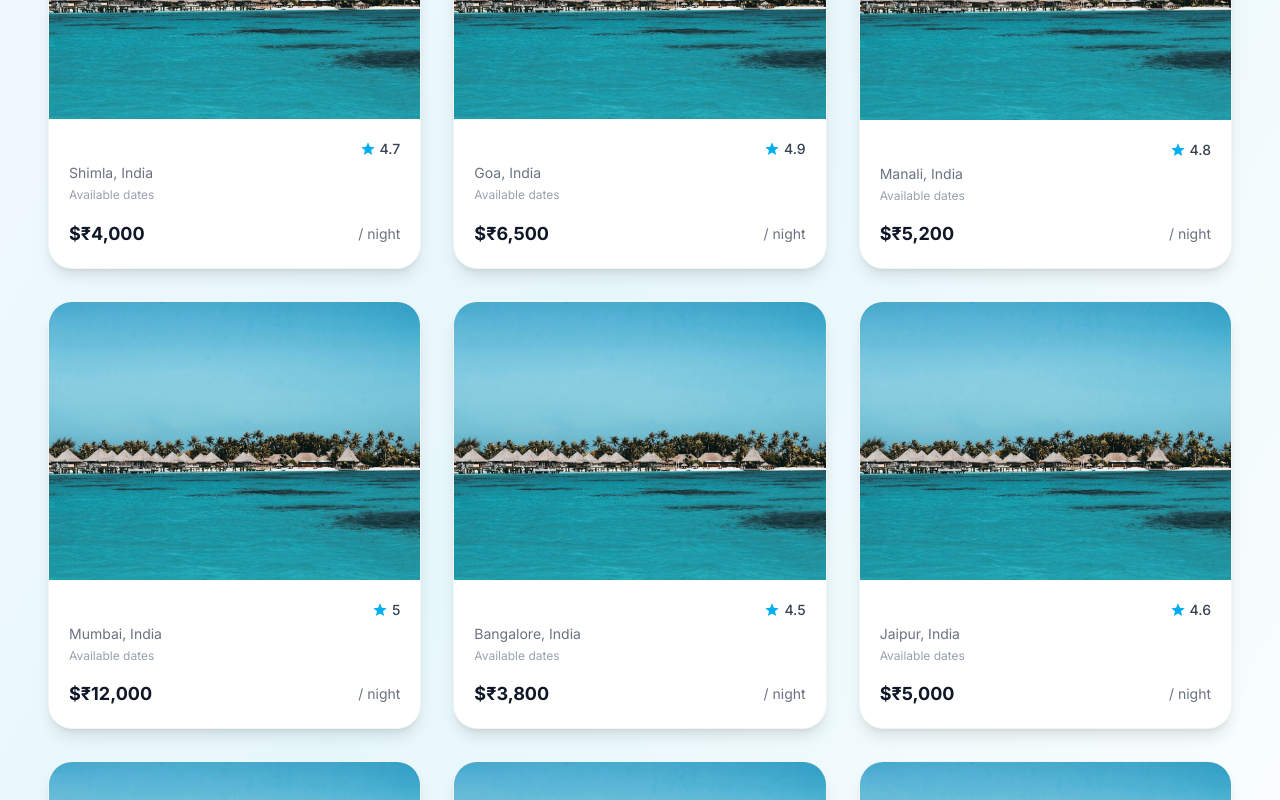
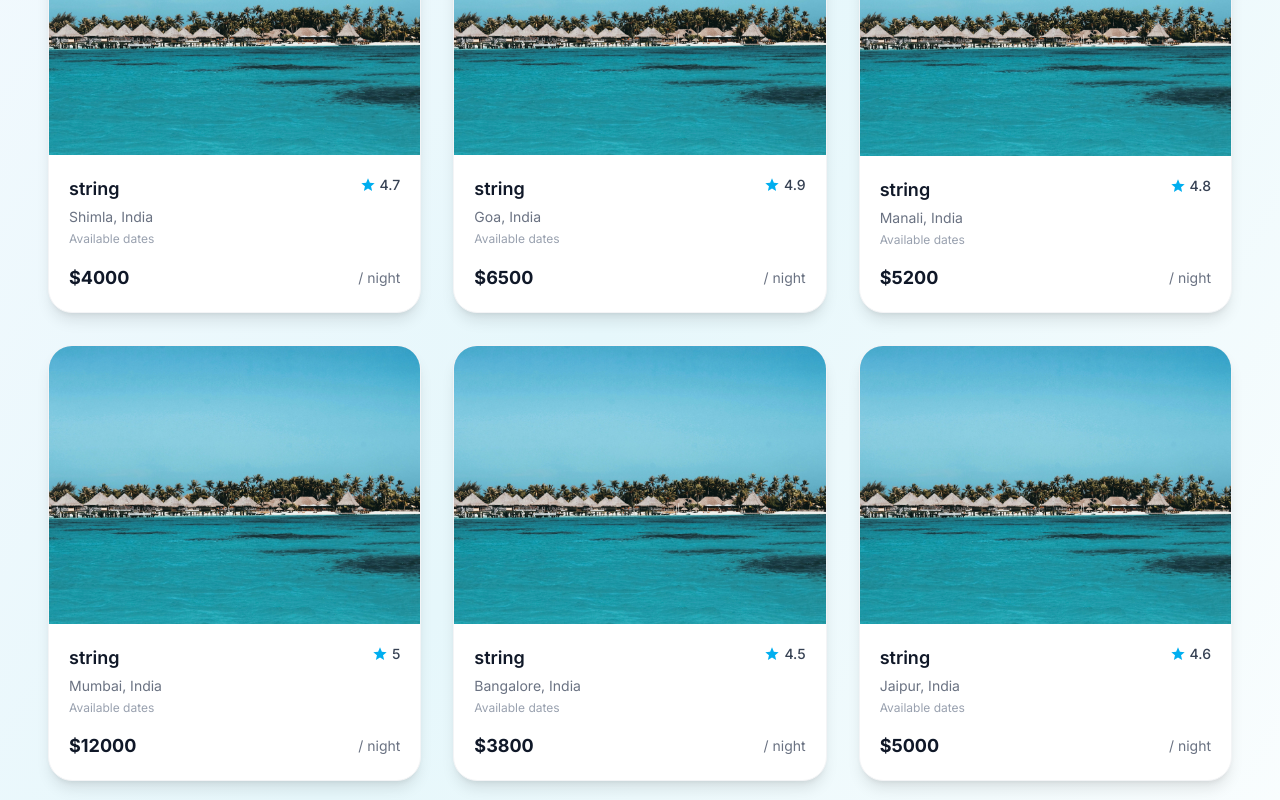
Before and after one commit to Aashish-WDW/la_main, a Next.js app: page /listings in a window 1280 px wide. Shown: the part 860-1660 px from the top of the page. Built offline with nearby package versions, Linux system fonts and the light colour scheme.

Commit message:
Fix LookAroundPage props for Next.js app directory

```diff
--- a/src/app/layout.tsx
+++ b/src/app/layout.tsx
@@ -9,7 +9,7 @@ const inter = Inter({
 });
 
 export const metadata: Metadata = {
-  title: "LookAround360 - Find Your Perfect Stay",
+  title: "lookaround - Find Your Perfect Stay",
   description: "Discover and book unique accommodations around the world",
 };
 
@@ -21,6 +21,9 @@ export default function RootLayout({
   return (
     <html lang="en" className="scroll-smooth">
       <body className={`${inter.className} min-h-screen flex flex-col bg-gray-50`}>
+        <div className="bg-yellow-100 text-yellow-800 text-center text-sm py-2 px-4">
+          ⚠️ This application is still under development. Please do not use it for anything important.
+        </div>
         <NavbarWrapper />
         <main className="flex-1 w-full overflow-x-hidden">
           {children}
--- a/src/app/listings/page.tsx
+++ b/src/app/listings/page.tsx
@@ -27,85 +27,112 @@ const TABS = [
 
 const properties = [
   {
-    id: 1,
+    id: '1',
     name: 'Cozy Cottage',
     location: 'Shimla, India',
-    price: '₹4,000',
+    price: 4000,
     rating: 4.7,
     image: '/hero.jpg',
     launchDate: '2024-12-01',
+    title: 'string',
+    imageUrl: 'string',
+    hasLookAround: false,
   },
   {
-    id: 2,
+    id: '2',
     name: 'Beachside Villa',
     location: 'Goa, India',
-    price: '₹6,500',
+    price: 6500,
     rating: 4.9,
     image: '/hero.jpg',
     launchDate: '2025-01-05',
+    title: 'string',
+    imageUrl: 'string',
+    hasLookAround: false,
   },
   {
-    id: 3,
+    id: '3',
     name: 'Mountain Cabin',
     location: 'Manali, India',
-    price: '₹5,200',
+    price: 5200,
     rating: 4.8,
     image: '/hero.jpg',
     launchDate: '2024-11-10',
+    title: 'string',
+    imageUrl: 'string',
+    hasLookAround: false,
   },
   {
-    id: 4,
+    id: '4',
     name: 'Luxury Penthouse',
     location: 'Mumbai, India',
-    price: '₹12,000',
+    price: 12000,
     rating: 5.0,
     image: '/hero.jpg',
     launchDate: '2025-02-15',
+    title: 'string',
+    imageUrl: 'string',
+    hasLookAround: false,
   },
   {
-    id: 5,
+    id: '5',
     name: 'Modern Apartment',
     location: 'Bangalore, India',
-    price: '₹3,800',
+    price: 3800,
     rating: 4.5,
     image: '/hero.jpg',
     launchDate: '2025-01-20',
+    title: 'string',
+    imageUrl: 'string',
+    hasLookAround: false,
   },
   {
-    id: 6,
+    id: '6',
     name: 'Heritage Haveli',
     location: 'Jaipur, India',
-    price: '₹5,000',
+    price: 5000,
     rating: 4.6,
     image: '/hero.jpg',
     launchDate: '2025-03-10',
+    title: 'string',
+    imageUrl: 'string',
+    hasLookAround: false,
   },
   {
-    id: 7,
+    id: '7',
     name: 'Jungle Treehouse',
     location: 'Wayanad, India',
-    price: '₹4,200',
+    price: 4200,
     rating: 4.4,
     image: '/hero.jpg',
     launchDate: '2025-04-01',
+    title: 'string',
+    imageUrl: 'string',
+    hasLookAround: false,
   },
   {
-    id: 8,
+    id: '8',
     name: 'Lakeview Studio',
     location: 'Udaipur, India',
-    price: '₹3,500',
+    price: 3500,
     rating: 4.3,
     image: '/hero.jpg',
     launchDate: '2025-02-28',
+    title: 'string',
+    imageUrl: 'string',
+    hasLookAround: false,
   },
   {
-    id: 9,
+    id: '9',
     name: 'Himalayan Homestay',
     location: 'Leh, India',
-    price: '₹4,800',
+    price: 4800,
     rating: 4.9,
     image: '/hero.jpg',
     launchDate: '2025-03-15',
+    title: 'string',
+    imageUrl: 'string',
+    hasLookAround: false,
   },
 ];
 
@@ -158,9 +185,9 @@ export default function Listings() {
               <span className="truncate max-w-[150px] sm:max-w-none">
                 {selectedTabs.length > 0
                   ? `${selectedTabs
-                      .map((id) => TABS.find((t) => t.id === id)?.label || id)
-                      .slice(0, 2)
-                      .join(', ')}${selectedTabs.length > 2 ? '…' : ''}`
+                    .map((id) => TABS.find((t) => t.id === id)?.label || id)
+                    .slice(0, 2)
+                    .join(', ')}${selectedTabs.length > 2 ? '…' : ''}`
                   : 'Category'}
               </span>
             </button>
```
